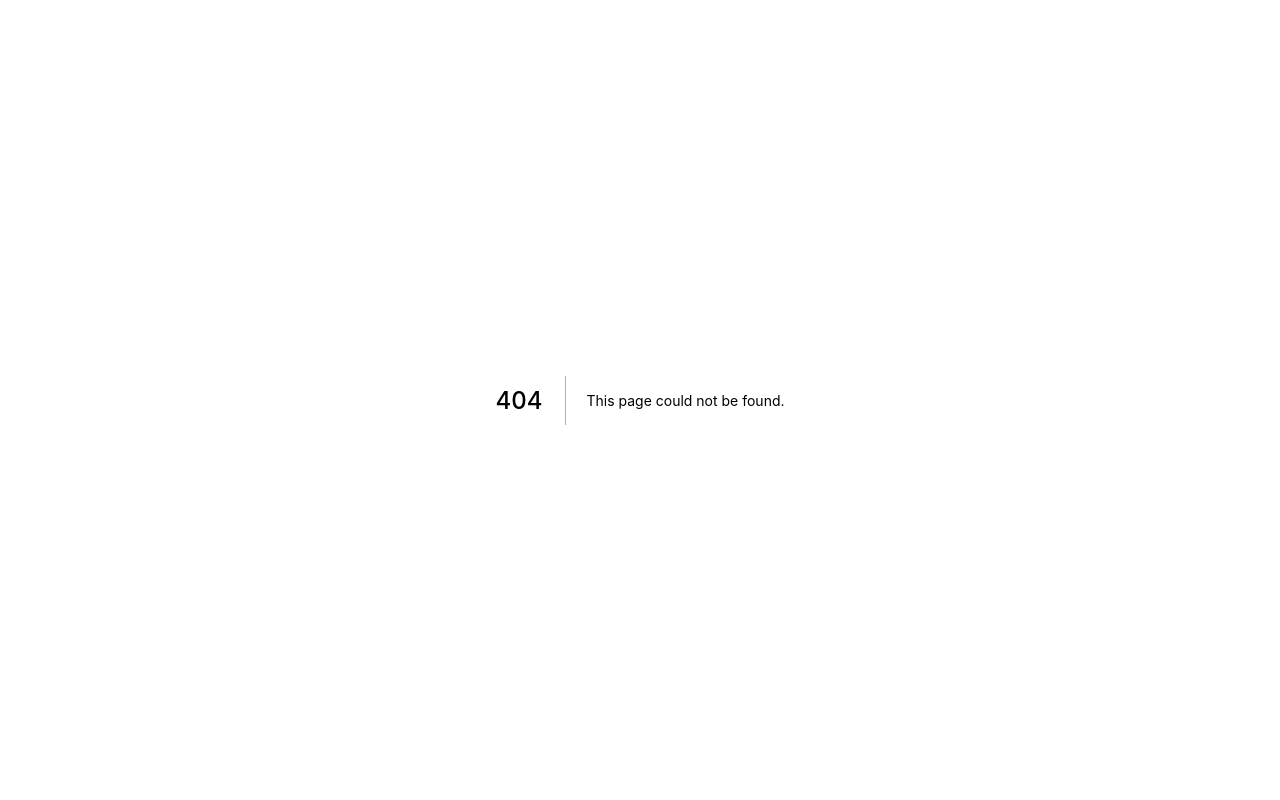
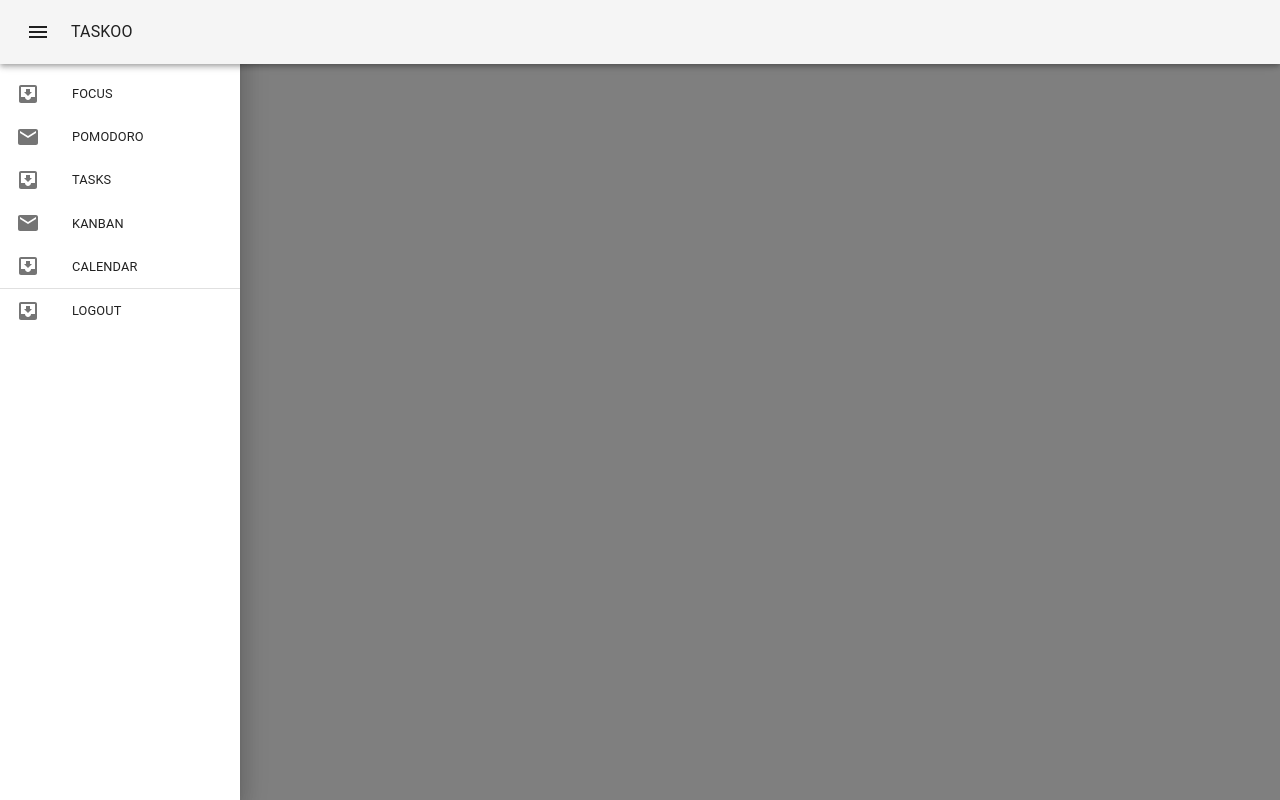
Before and after one commit to undefeated-davout/taskoo, a Next.js app in the folder web/: page /tasks in a window 1280 px wide. Before the commit this address had no page. Built offline with nearby package versions, Linux system fonts and the light colour scheme.

Commit message:
add: tasks page

```diff
--- /dev/null
+++ b/web/src/pages/tasks.tsx
@@ -0,0 +1,17 @@
+import type { NextPage } from 'next';
+
+import HeadHelper from 'components/atoms/HeadHelper';
+import LoggedIn from 'components/templates/LoggedIn';
+
+const Tasks: NextPage = () => {
+  return (
+    <>
+      <HeadHelper titleElem="TASKS"></HeadHelper>
+      <LoggedIn>
+        <p>TASKS</p>
+      </LoggedIn>
+    </>
+  );
+};
+
+export default Tasks;
```
